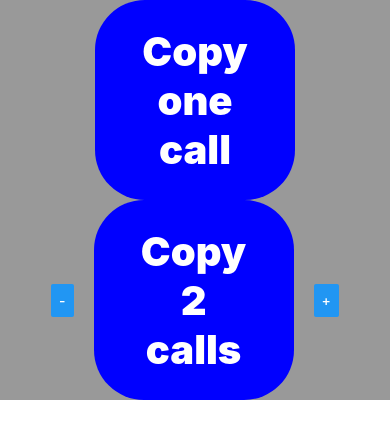
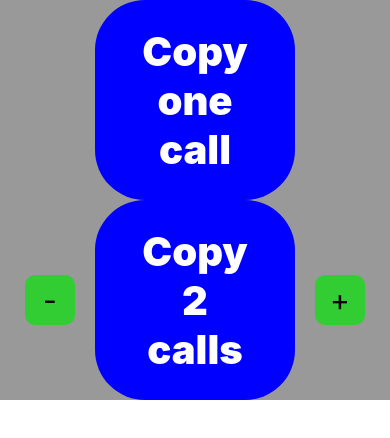
Before and after one commit to MrMicrowaveOven/CopyCall, a React Native app: screen / in a window 390 px wide. Shown: the top 438 px of the page. Built offline with nearby package versions, Linux system fonts and the light colour scheme.

Commit message:
Swapped from buttons for visibility

```diff
--- a/App.tsx
+++ b/App.tsx
@@ -70,15 +70,15 @@ const App = () => {
           <Text style={[styles.buttonText, styles.oneCallText]}>Copy{"\n"}one{"\n"}call</Text>
         </TouchableOpacity>
         <View style={styles.nCallsButtons}>
-          <View style={styles.nCallSetButtons}>
-            <Button title={"-"} onPress={() => numCallsToCopy > 2 && setNumCallsToCopy(numCallsToCopy - 1)} />
-          </View>
+          <TouchableOpacity style={styles.nCallSetButtons} onPress={() => numCallsToCopy > 2 && setNumCallsToCopy(numCallsToCopy - 1)}>
+            <Text style={styles.nCallSetButtonsText}>-</Text>
+          </TouchableOpacity>
           <TouchableOpacity onPress={() => copyN(numCallsToCopy)} style={[styles.button, styles.copyNButton]}>
             <Text style={[styles.buttonText, styles.nCallText]}>Copy{"\n"}{numCallsToCopy}{"\n"}calls</Text>
           </TouchableOpacity>
-          <View style={styles.nCallSetButtons}>
-            <Button title={"+"} onPress={() => setNumCallsToCopy(numCallsToCopy + 1)} />
-          </View>
+          <TouchableOpacity style={styles.nCallSetButtons} onPress={() => setNumCallsToCopy(numCallsToCopy + 1)}>
+            <Text style={styles.nCallSetButtonsText}>+</Text>
+          </TouchableOpacity>
         </View>
       </View>
     </SafeAreaView>
@@ -125,7 +125,19 @@ const styles = StyleSheet.create({
     alignItems: "center",
   },
   nCallSetButtons: {
-    margin: 20
+    width: 50,
+    height: 50,
+    display: "flex",
+    justifyContent: "center",
+    alignItems: "center",
+    margin: 20,
+    backgroundColor: "limegreen",
+    borderRadius: 10,
+  },
+  nCallSetButtonsText: {
+    color: "black",
+    fontSize: 30,
+    textAlign: "center"
   }
 });
 
```
